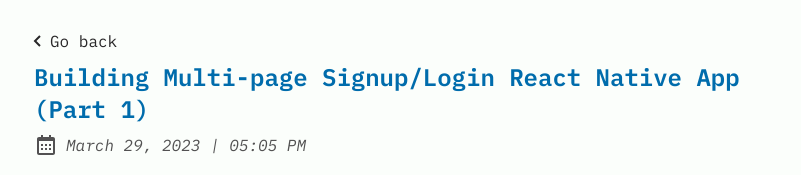
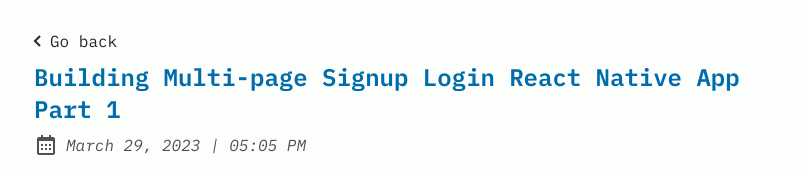
Before and after one commit to Pratik280/pratik280.github.io, an Astro site: page /posts/building-multi-page-signup-login-react-native-app-part-1 in a window 1280 px wide. Shown: the part 140-315 px from the top of the page, without its empty margins (238-1039 px from the left). Built offline with nearby package versions, Linux system fonts and the light colour scheme; Astro itself is replaced by a stand-in of ours; some packages are replaced by stand-ins of ours.

Commit message:
changes title react native login app

```diff
--- a/src/content/blog/05-building-multi-page-signup-login-react-native-app-part-1/index.md
+++ b/src/content/blog/05-building-multi-page-signup-login-react-native-app-part-1/index.md
@@ -1,7 +1,7 @@
 ---
 author: Pratik Chandlekar
 pubDatetime: 2023-03-29T17:05:16Z
-title: "Building Multi-page Signup/Login React Native App (Part 1)"
+title: "Building Multi-page Signup Login React Native App Part 1"
 postSlug: "building-multi-page-signup-login-react-native-app-part-1"
 featured: false
 draft: false
```
